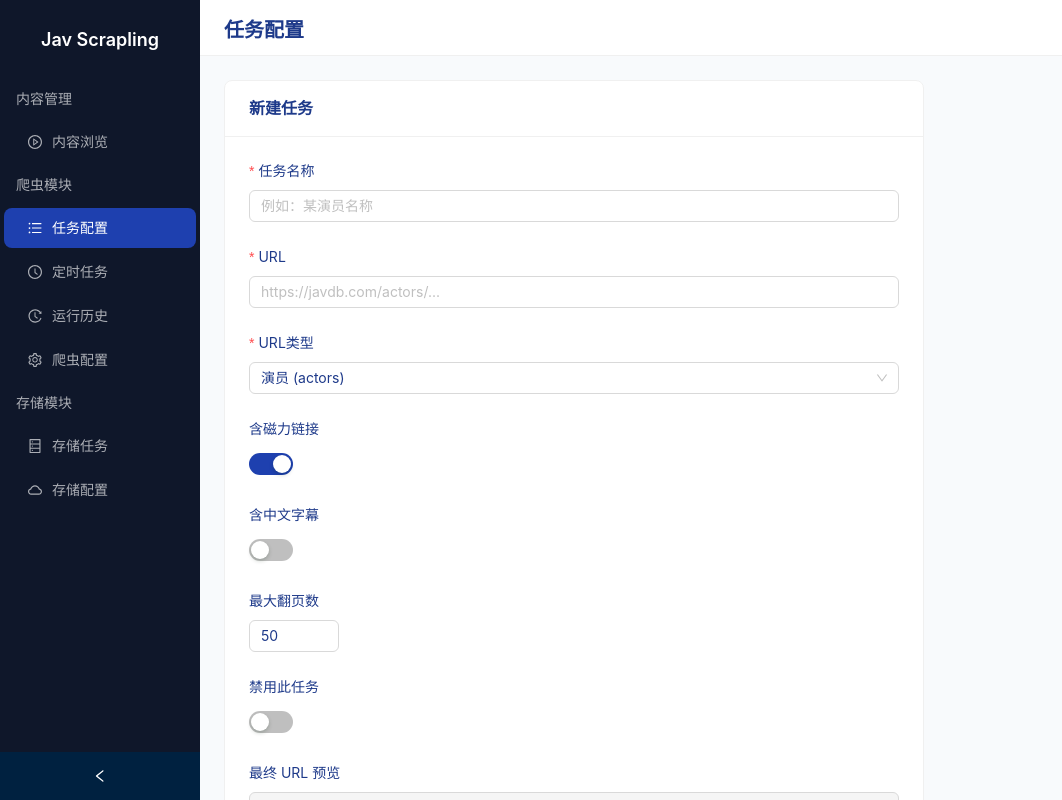
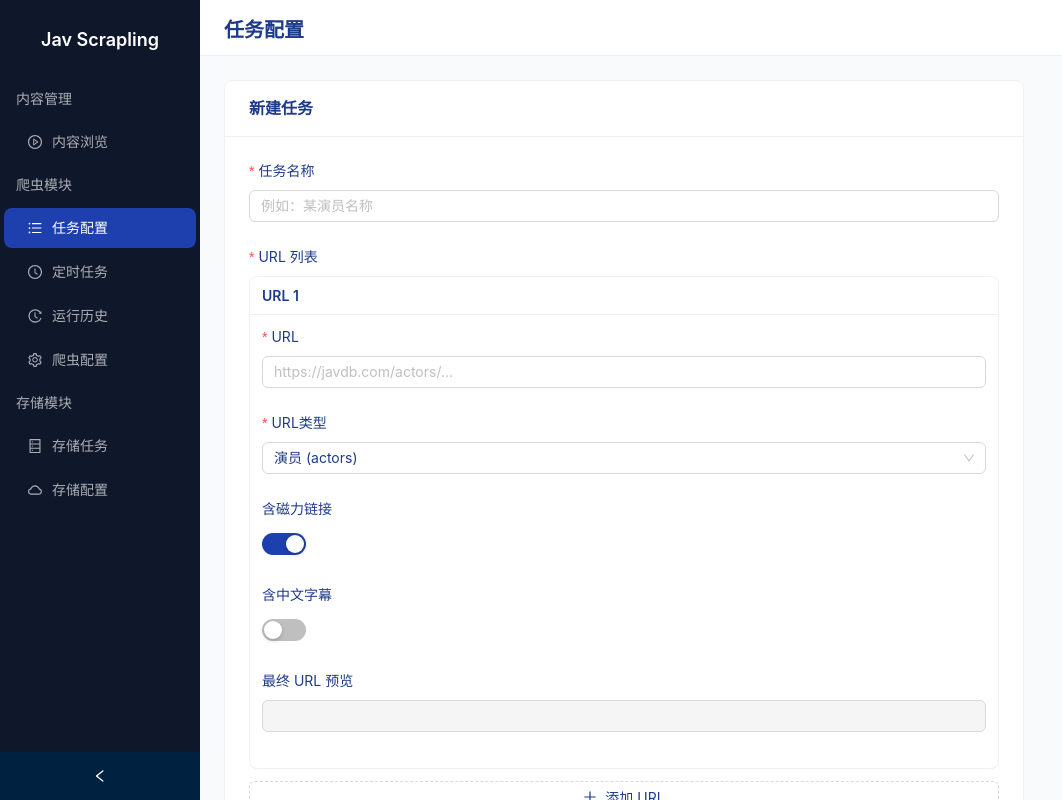
Before and after one commit to Eastwood951220/jav-scrapling, a React (Vite) app in the folder frontend/: page /crawler/tasks/new in a window 1280 px wide. Shown: the whole page, without its empty margins (0-1062 px from the left). Built offline with nearby package versions, Linux system fonts and the light colour scheme.

Commit message:
feat(frontend): redesign TaskForm with dynamic multi-URL entries

```diff
--- a/frontend/src/features/crawler/tasks/TaskForm.tsx
+++ b/frontend/src/features/crawler/tasks/TaskForm.tsx
@@ -1,10 +1,11 @@
-import { useCallback, useEffect, useState } from "react";
+import { useEffect, useState } from "react";
 import { useNavigate, useParams } from "@tanstack/react-router";
-import { Form, Input, InputNumber, Switch, Select, Button, Card, message } from "antd";
+import { Form, Input, Switch, Select, Button, Card, message } from "antd";
+import { PlusOutlined, MinusCircleOutlined } from "@ant-design/icons";
 import { createTask, fetchTask, updateTask } from "./api";
 import FullPageSpinner from "@/shared/components/FullPageSpinner";
 import { getErrorMessage } from "@/shared/hooks/useErrorMessage";
-import type { TaskCreatePayload, TaskUrlEntry } from "./types";
+import type { TaskCreatePayload } from "./types";
 
 type UrlType = "actors" | "series" | "makers" | "directors" | "video_codes" | "lists" | "tags" | "search";
 
@@ -42,50 +43,6 @@ const URL_TYPE_OPTIONS = [
 
 const PARAM_KEYS = ["t", "f", "c10", "sort", "page"] as const;
 
-/** Parse query string into a Map preserving key order. */
-function parseUrlParams(rawUrl: string): Map<string, string> {
-  const params = new Map<string, string>();
-  try {
-    const u = new URL(rawUrl);
-    u.searchParams.forEach((v, k) => params.set(k, v));
-  } catch {
-    // invalid URL, return empty
-  }
-  return params;
-}
-
-/** Detect has_magnet / has_chinese_sub / sort_type from existing URL params. */
-function detectOptionsFromUrl(
-  rawUrl: string,
-  urlType: UrlType,
-): { hasMagnet: boolean; hasSub: boolean; sortType: number } {
-  const params = parseUrlParams(rawUrl);
-  let hasMagnet = false;
-  let hasSub = false;
-  let sortType = 0;
-
-  if (urlType === "actors") {
-    const t = params.get("t") ?? "";
-    hasMagnet = t.includes("d");
-    hasSub = t.includes("c");
-    sortType = Number(params.get("sort") ?? "0");
-  } else if (urlType === "tags") {
-    const c10 = params.get("c10") ?? "";
-    hasMagnet = c10.includes("1");
-    hasSub = c10.includes("2");
-  } else if (urlType in URL_TYPE_PARAMS) {
-    const f = params.get("f") ?? "";
-    hasMagnet = f === "download";
-    hasSub = f === "cnsub";
-    if (urlType === "video_codes") {
-      sortType = Number(params.get("sort") ?? "0");
-    }
-  }
-
-  return { hasMagnet, hasSub, sortType };
-}
-
-/** Strip known query params from URL, keeping only the path. */
 function stripQueryParams(rawUrl: string): string {
   try {
     const u = new URL(rawUrl);
@@ -97,7 +54,6 @@ function stripQueryParams(rawUrl: string): string {
   }
 }
 
-/** Build the final URL from base path + condition options. */
 function buildFinalUrl(
   baseUrl: string,
   urlType: UrlType,
@@ -125,7 +81,6 @@ function buildFinalUrl(
 
   if (parts.length === 0) return stripped;
 
-  // Use the origin from baseUrl if available, otherwise just path
   try {
     const u = new URL(baseUrl);
     const base = u.origin + stripped;
@@ -133,6 +88,91 @@ function buildFinalUrl(
   } catch {
     return stripped + (stripped.includes("?") ? "&" : "?") + parts.join("&");
   }
+}
+
+/** A single URL entry form card. */
+function UrlEntryCard({ index, remove }: { index: number; remove?: () => void }) {
+  return (
+    <Card
+      size="small"
+      title={`URL ${index + 1}`}
+      extra={remove && (
+        <Button
+          type="text"
+          danger
+          icon={<MinusCircleOutlined />}
+          onClick={remove}
+          size="small"
+        />
+      )}
+      style={{ marginBottom: 12 }}
+    >
+      <Form.Item
+        name={[index, "url"]}
+        label="URL"
+        rules={[{ required: true, message: "请输入URL" }]}
+      >
+        <Input placeholder="https://javdb.com/actors/..." />
+      </Form.Item>
+
+      <Form.Item
+        name={[index, "url_type"]}
+        label="URL类型"
+        rules={[{ required: true }]}
+      >
+        <Select options={URL_TYPE_OPTIONS} />
+      </Form.Item>
+
+      <Form.Item noStyle shouldUpdate={(prev, cur) => {
+        const prevUrls = prev.urls?.[index];
+        const curUrls = cur.urls?.[index];
+        return prevUrls?.url_type !== curUrls?.url_type;
+      }}>
+        {({ getFieldValue }) => {
+          const urlType = getFieldValue(["urls", index, "url_type"]) as UrlType;
+          const showConditions = urlType in URL_TYPE_PARAMS;
+          const showSort = urlType === "video_codes";
+
+          if (!showConditions) return null;
+
+          return (
+            <>
+              <Form.Item name={[index, "has_magnet"]} label="含磁力链接" valuePropName="checked">
+                <Switch />
+              </Form.Item>
+
+              <Form.Item name={[index, "has_chinese_sub"]} label="含中文字幕" valuePropName="checked">
+                <Switch />
+              </Form.Item>
+
+              {showSort && (
+                <Form.Item name={[index, "sort_type"]} label="排序方式">
+                  <Select options={SORT_OPTIONS} />
+                </Form.Item>
+              )}
+            </>
+          );
+        }}
+      </Form.Item>
+
+      <Form.Item noStyle shouldUpdate>
+        {({ getFieldValue }) => {
+          const baseUrl: string = getFieldValue(["urls", index, "url"]) ?? "";
+          const urlType = getFieldValue(["urls", index, "url_type"]) as UrlType;
+          const hasMagnet = (getFieldValue(["urls", index, "has_magnet"]) as boolean) ?? false;
+          const hasSub = (getFieldValue(["urls", index, "has_chinese_sub"]) as boolean) ?? false;
+          const sortType = (getFieldValue(["urls", index, "sort_type"]) as number) ?? 0;
+          const finalUrl = buildFinalUrl(baseUrl, urlType, hasMagnet, hasSub, sortType);
+
+          return (
+            <Form.Item label="最终 URL 预览">
+              <Input value={finalUrl} disabled />
+            </Form.Item>
+          );
+        }}
+      </Form.Item>
+    </Card>
+  );
 }
 
 export default function TaskForm() {
@@ -143,33 +183,22 @@ export default function TaskForm() {
   const [loading, setLoading] = useState(false);
   const [submitting, setSubmitting] = useState(false);
 
-  const handleUrlBlur = useCallback(() => {
-    const url: string = form.getFieldValue("url") ?? "";
-    const urlType = form.getFieldValue("url_type") as UrlType;
-    if (!url || !(urlType in URL_TYPE_PARAMS)) return;
-
-    const detected = detectOptionsFromUrl(url, urlType);
-    form.setFieldsValue({
-      has_chinese_sub: detected.hasSub,
-      sort_type: detected.sortType,
-    });
-  }, [form]);
-
   useEffect(() => {
     if (!isEdit || !id) return;
 
     setLoading(true);
     fetchTask(id)
       .then((task) => {
-        const firstUrl = task.urls[0];
         form.setFieldsValue({
           name: task.name,
-          url: firstUrl?.url ?? "",
-          url_type: firstUrl?.url_type ?? "actors",
+          urls: task.urls?.map((u) => ({
+            url: u.url,
+            url_type: u.url_type,
+            has_magnet: u.has_magnet ?? true,
+            has_chinese_sub: u.has_chinese_sub ?? false,
+            sort_type: u.sort_type ?? 0,
+          })) ?? [],
           is_skip: task.is_skip,
-          has_magnet: firstUrl?.has_magnet ?? true,
-          has_chinese_sub: firstUrl?.has_chinese_sub ?? false,
-          sort_type: firstUrl?.sort_type ?? 0,
         });
       })
       .catch((e) => message.error(getErrorMessage(e)))
@@ -179,27 +208,17 @@ export default function TaskForm() {
   const handleSubmit = async (values: Record<string, unknown>) => {
     setSubmitting(true);
     try {
-      const urlType = values.url_type as UrlType;
-      const finalUrl = buildFinalUrl(
-        values.url as string,
-        urlType,
-        (values.has_magnet as boolean) ?? false,
-        (values.has_chinese_sub as boolean) ?? false,
-        (values.sort_type as number) ?? 0,
-      );
-
-      const urlEntry: TaskUrlEntry = {
-        url: values.url as string,
-        url_type: urlType,
-        has_magnet: (values.has_magnet as boolean) ?? false,
-        has_chinese_sub: (values.has_chinese_sub as boolean) ?? false,
-        sort_type: (values.sort_type as number) ?? 0,
-        final_url: finalUrl,
-      };
+      const urls = (values.urls as Record<string, unknown>[]).map((entry) => ({
+        url: entry.url as string,
+        url_type: entry.url_type as string,
+        has_magnet: (entry.has_magnet as boolean) ?? false,
+        has_chinese_sub: (entry.has_chinese_sub as boolean) ?? false,
+        sort_type: (entry.sort_type as number) ?? 0,
+      }));
 
       const payload: TaskCreatePayload = {
         name: values.name as string,
-        urls: [urlEntry],
+        urls,
         is_skip: (values.is_skip as boolean) ?? false,
       };
 
@@ -221,83 +240,46 @@ export default function TaskForm() {
   if (loading) return <FullPageSpinner />;
 
   return (
-    <Card title={isEdit ? "编辑任务" : "新建任务"} style={{ maxWidth: 700 }}>
+    <Card title={isEdit ? "编辑任务" : "新建任务"} style={{ maxWidth: 800 }}>
       <Form
         form={form}
         layout="vertical"
         onFinish={handleSubmit}
         initialValues={{
-          url_type: "actors",
+          urls: [{ url_type: "actors", has_magnet: true, has_chinese_sub: false, sort_type: 0 }],
           is_skip: false,
-          max_list_pages: 50,
-          has_magnet: true,
-          has_chinese_sub: false,
-          sort_type: 0,
         }}
       >
         <Form.Item name="name" label="任务名称" rules={[{ required: true, message: "请输入任务名称" }]}>
           <Input placeholder="例如：某演员名称" />
         </Form.Item>
 
-        <Form.Item name="url" label="URL" rules={[{ required: true, message: "请输入URL" }]}>
-          <Input placeholder="https://javdb.com/actors/..." onBlur={handleUrlBlur} />
-        </Form.Item>
-
-        <Form.Item name="url_type" label="URL类型" rules={[{ required: true }]}>
-          <Select options={URL_TYPE_OPTIONS} />
-        </Form.Item>
-
-        <Form.Item noStyle shouldUpdate={(prev, cur) => prev.url_type !== cur.url_type}>
-          {({ getFieldValue }) => {
-            const urlType = getFieldValue("url_type") as UrlType;
-            const showConditions = urlType in URL_TYPE_PARAMS;
-            const showSort = urlType === "video_codes";
-
-            if (!showConditions) return null;
-
-            return (
+        <Form.Item label="URL 列表" required>
+          <Form.List name="urls">
+            {(fields, { add, remove }) => (
               <>
-                <Form.Item name="has_magnet" label="含磁力链接" valuePropName="checked">
-                  <Switch />
-                </Form.Item>
-
-                <Form.Item name="has_chinese_sub" label="含中文字幕" valuePropName="checked">
-                  <Switch />
-                </Form.Item>
-
-                {showSort && (
-                  <Form.Item name="sort_type" label="排序方式">
-                    <Select options={SORT_OPTIONS} />
-                  </Form.Item>
-                )}
+                {fields.map((field) => (
+                  <UrlEntryCard
+                    key={field.key}
+                    index={field.name}
+                    remove={fields.length > 1 ? () => remove(field.name) : undefined}
+                  />
+                ))}
+                <Button
+                  type="dashed"
+                  onClick={() => add({ url_type: "actors", has_magnet: true, has_chinese_sub: false, sort_type: 0 })}
+                  icon={<PlusOutlined />}
+                  block
+                >
+                  添加 URL
+                </Button>
               </>
-            );
-          }}
-        </Form.Item>
-
-        <Form.Item name="max_list_pages" label="最大翻页数">
-          <InputNumber min={1} max={100} />
+            )}
+          </Form.List>
         </Form.Item>
 
         <Form.Item name="is_skip" label="禁用此任务" valuePropName="checked">
           <Switch />
-        </Form.Item>
-
-        <Form.Item noStyle shouldUpdate>
-          {({ getFieldValue }) => {
-            const baseUrl: string = getFieldValue("url") ?? "";
-            const urlType = getFieldValue("url_type") as UrlType;
-            const hasMagnet = (getFieldValue("has_magnet") as boolean) ?? false;
-            const hasSub = (getFieldValue("has_chinese_sub") as boolean) ?? false;
-            const sortType = (getFieldValue("sort_type") as number) ?? 0;
-            const finalUrl = buildFinalUrl(baseUrl, urlType, hasMagnet, hasSub, sortType);
-
-            return (
-              <Form.Item label="最终 URL 预览">
-                <Input value={finalUrl} disabled />
-              </Form.Item>
-            );
-          }}
         </Form.Item>
 
         <Form.Item>
```
